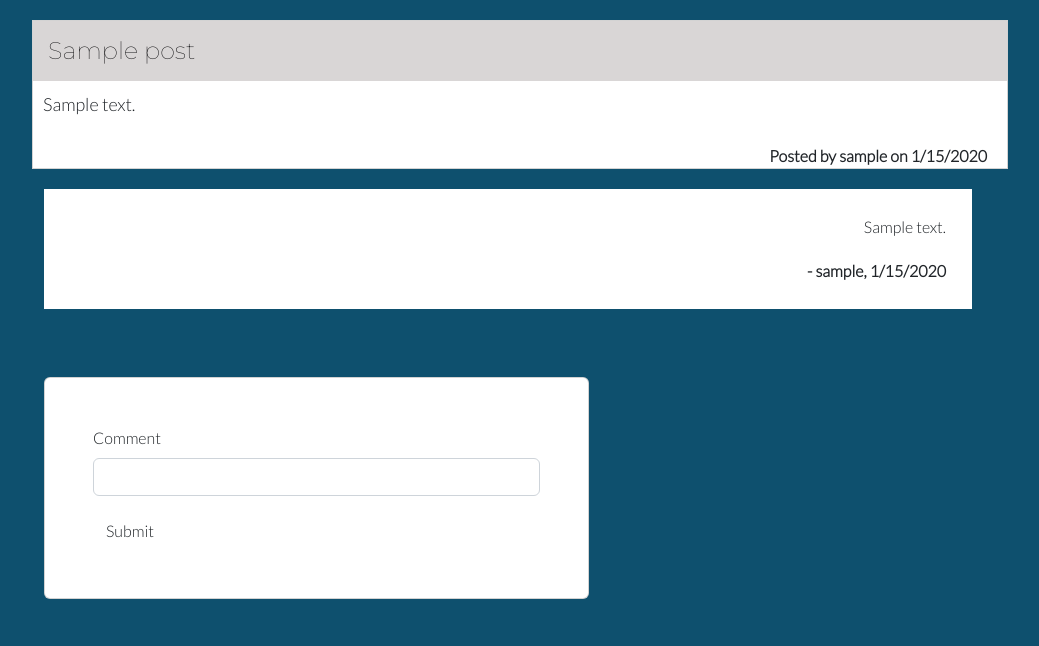
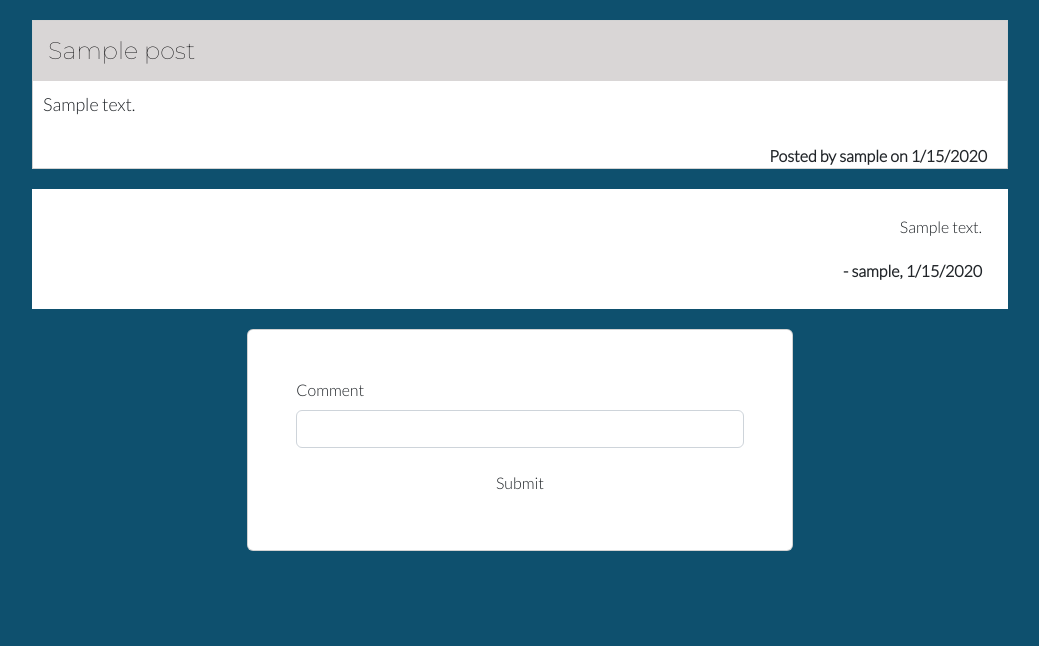
Before and after one commit to marionsy/tech-blog, a Node server app: page /post/1 in a window 1280 px wide. Shown: the part 98-744 px from the top of the page, without its empty margins (120-1159 px from the left). Run offline with Node 20, Linux system fonts and the light colour scheme; a user stored in the database is signed in; tables that the repository leaves empty hold one stand-in row (values such as "Sample post"); some libraries are stand-ins or nearby versions.

Commit message:
updated styling

```diff
--- a/public/css/style.css
+++ b/public/css/style.css
@@ -205,3 +171,8 @@ header, .project:not(:last-child) {
 .new-post-button{
   margin: 20px 0;
 }
+
+.container-fluid {
+  padding-left: 0;
+  padding-right: 0;
+}
--- a/public/js/comment.js
+++ b/public/js/comment.js
@@ -1,7 +1,7 @@
 const commentFormHandler = async (event) => {
   event.preventDefault();
 
-  const comment_body = document.querySelector('#comment').value.trim();
+  const comment_body = document.querySelector('#new-comment').value.trim();
   const post_id = document.querySelector('.post-title').getAttribute('post-id');
 
   if (comment_body && post_id) {
--- a/views/createpost.handlebars
+++ b/views/createpost.handlebars
@@ -7,12 +7,12 @@
             <h2 class="title pb-4" style="color:black">Create New Post</h2>
           </div>
           <div class="mb-3">
-            <label for="post-title" class="form-label">Title</label>
+            <label for="post-title" class="form-label" style="font-family: 'Lato'">Title</label>
             <input type="text" id="post-title" name="post-title" style="font-family:'Montserrat'"
               class="form-input form-control">
           </div>
           <div class="mb-3">
-            <label for="content" class="form-label">Content</label>
+            <label for="content" class="form-label" style="font-family: 'Lato'">Content</label>
             <input type="text" id="content" name="content" style="font-family:'Montserrat'" class="form-input form-control">
           </div>
           <div class="text-center">
--- a/views/edit-post.handlebars
+++ b/views/edit-post.handlebars
@@ -7,12 +7,12 @@
             <h2 class="title pb-4" style="color:black">Edit Post</h2>
           </div>
           <div class="mb-3">
-            <label for="post-title" class="form-label">Title</label>
+            <label for="post-title" class="form-label" style="font-family: 'Lato'">Title</label>
             <input type="text" id="post-title" name="post-title" style="font-family:'Montserrat'" post-id={{post.id}}
               value="{{post.title}}" class="form-input form-control">
           </div>
           <div class="mb-3">
-            <label for="content" class="form-label">Content</label>
+            <label for="content" class="form-label" style="font-family: 'Lato'">Content</label>
             <input type="text" id="content" name="content" style="font-family:'Montserrat'" value="{{post.post_body}}"
               class="form-input form-control">
           </div>
--- a/views/partials/comment.handlebars
+++ b/views/partials/comment.handlebars
@@ -1,4 +1,4 @@
-<div class="container row">
+<div class="container-fluid">
   <div class="comments">
     {{#each this}}
     <div class="card post comment-box">
--- a/views/singlepost.handlebars
+++ b/views/singlepost.handlebars
@@ -4,27 +4,19 @@
   {{> comment post.comments}}
 
   {{#if logged_in}}
-{{!-- <div class="comment-container">
-    <h3 class="card-header"></h3>
-    <form class="card-body comment-form" id="comment-form">
-    <div class="form-row">
-        <label class="form-label">Comment</label>
-        <input id="comment" name="comment-body" class="form-input form-control">
-    </div>
-        <button type="submit" class="btn">Submit</button>
-    </form>
-</div> --}}
-
   <div class="container">
-  <div class="row">
+    <div class="row justify-content-center">
       <div class="col-7">
-      <div class="card my-5">
+        <div class="card">
           <form class="card-body cardbody-color p-lg-5" id="comment-form">
             <div class="mb-3">
               <label class="form-label" style="font-family: 'Lato'">Comment</label>
-            <input id="comment" name="comment-body" class="form-input form-control">
+              <input id="new-comment" name="comment-body" class="form-input form-control"
+                style="font-family:'Montserrat'">
             </div>
+            <div class="text-center">
               <button type="submit" class="btn" style="font-family: 'Lato'">Submit</button>
+            </div>
           </form>
         </div>
       </div>
```
Also changed, not shown: other parts of public/css/style.css (+0 -34 lines). Lines whose indentation alone changed are shown as unchanged.
